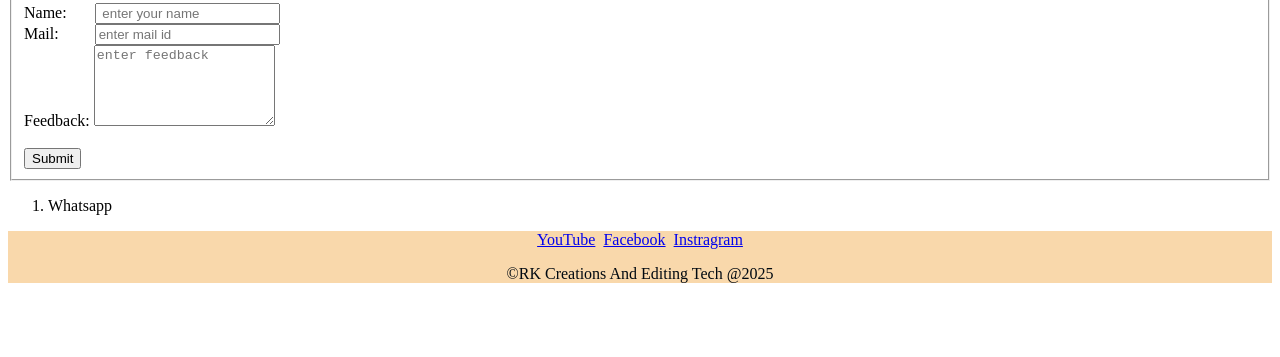
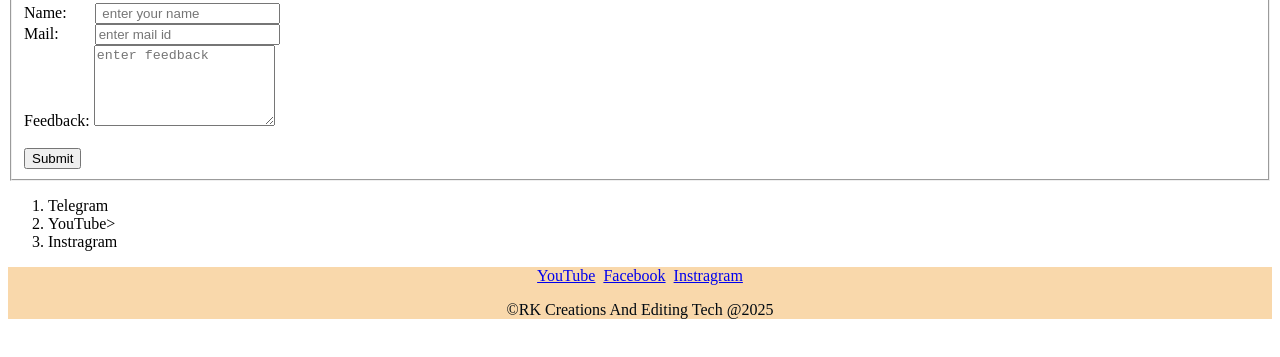
Before and after one commit to Ramakrishna-Avula/Rk, a plain HTML site: page contoct.html in a window 1280 px wide. Shown: the part 97-454 px from the top of the page. Drawn offline with Linux system fonts and the light colour scheme.

Commit message:
Update contoct.html
added list of sosial media

```diff
--- a/contoct.html
+++ b/contoct.html
@@ -33,7 +33,10 @@
     </fieldset>
     </form>
 <ol>
-    <li>Whatsapp</li>
+    <li <a href="https://t.me/onlineshopingoffers4U">Telegram</a></li>
+    <li <a href="https://www.youtube.com/@Ramakrishnaavula">YouTube</a>></li>
+    <li <a href="https://www.instagram.com/rksworldofficial225?igsh=MTI4NWJrOHZxaGV0bA==">Instragram</a></li>
+
 </ol>
 
 </body>
```
